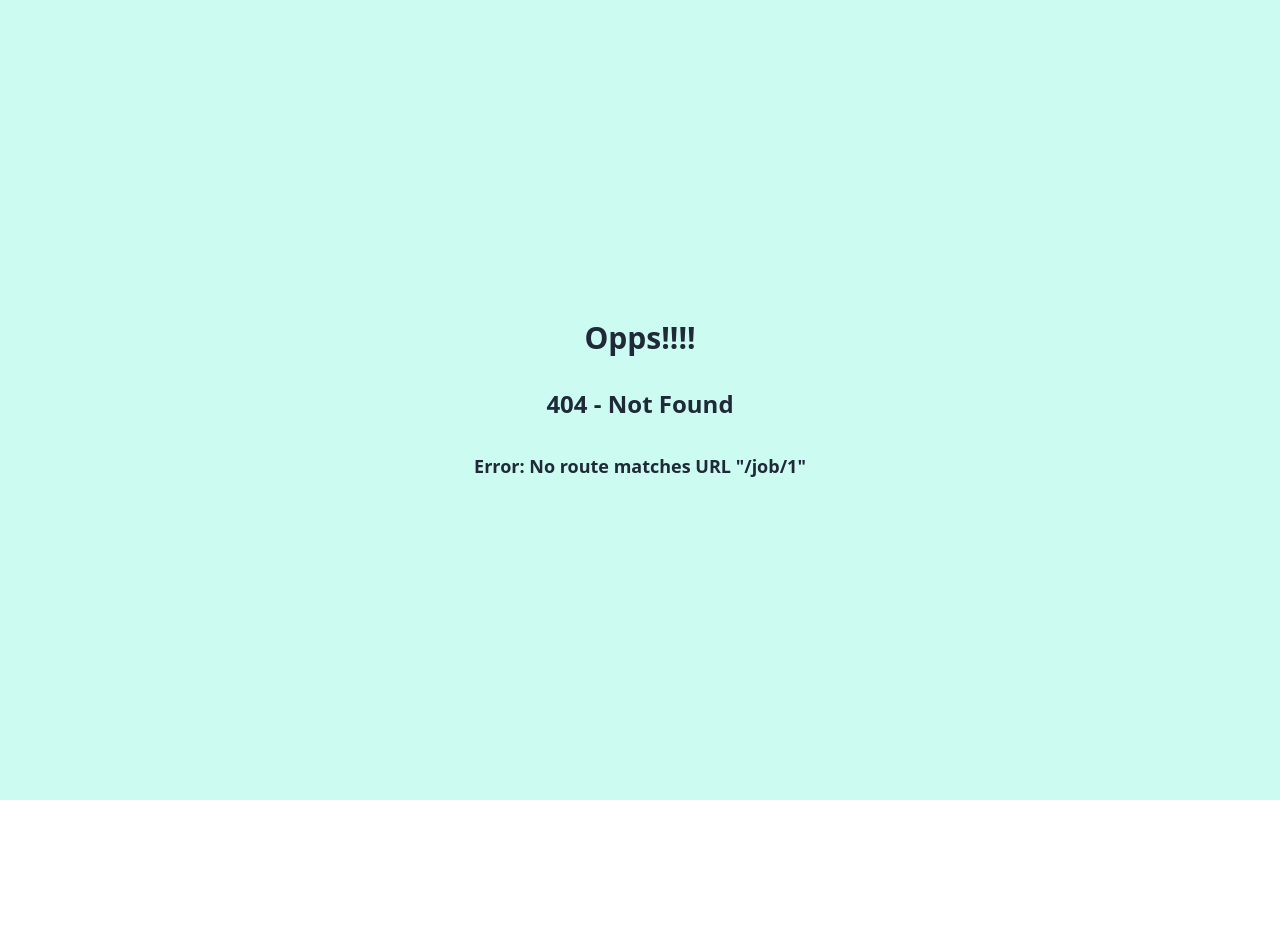
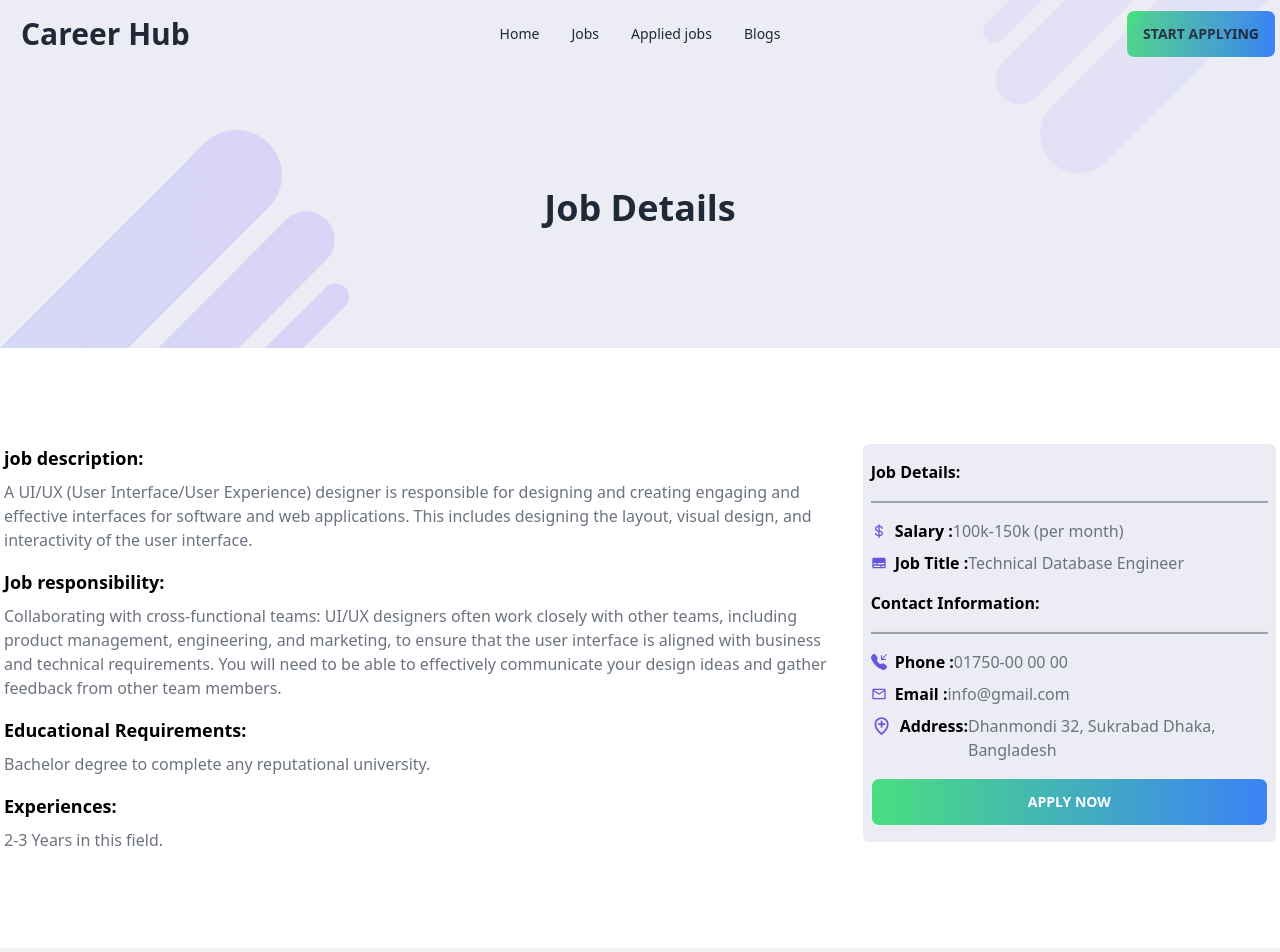
Before and after one commit to Sajib37/career-hub, a React (Vite) app: page /job/1 in a window 1280 px wide. Before the commit this address had no page. Shown: the top 952 px of the page. Before the commit the page ends 800 px from the top, so only its background shows below. Built offline with nearby package versions, Linux system fonts and the light colour scheme.

Commit message:
Job details page done..

```diff
--- a/src/components/ErrorPage/ErrorPage.jsx
+++ b/src/components/ErrorPage/ErrorPage.jsx
@@ -1,4 +1,4 @@
-import { useRouteError } from "react-router-dom";
+import { Link, useRouteError } from "react-router-dom";
 
 const ErrorPage = () => {
     const error = useRouteError();
@@ -7,7 +7,8 @@ const ErrorPage = () => {
         <div className="h-[100vh] bg-teal-100 flex flex-col items-center justify-center space-y-8">
             <h1 className="text-3xl font-bold">Opps!!!!</h1>
             <p className="text-2xl font-semibold">{error.status} - <span>{error.statusText}</span></p>
-            <p className="text-lg font-semibold">{ error.data}</p>
+            <p className="text-lg font-semibold">{error.data}</p>
+            <Link to='./'><button class="btn btn-warning mt-8">Back to Home</button></Link>
         </div>
     );
 };
--- a/src/components/FeaturedJob/FeaturedJob.jsx
+++ b/src/components/FeaturedJob/FeaturedJob.jsx
@@ -1,5 +1,6 @@
 import { BiLocationPlus } from "react-icons/bi";
 import { BiDollarCircle } from "react-icons/bi";
+import { Link } from "react-router-dom";
 const Job = ({ job }) => {
     const {
         logo,
@@ -8,7 +9,7 @@ const Job = ({ job }) => {
         remote_or_onsite,
         job_type,
         location,
-        salary,
+        salary,id
     } = job;
     return (
         <div className="card card-compact bg-base-100 shadow-lg border-2 rounded-none pt-4">
@@ -36,9 +37,11 @@ const Job = ({ job }) => {
                         <p>Salary: {salary}</p>
                     </div>
                 </div>
-                <button type="button" class="mt-3 bg-gradient-to-r from-[#8C9CFE] to-[#9774FF] w-28 p-3 rounded-xl text-white font-medium">
-                    View details
-                </button>
+                <Link to={`/job/${id}`}>
+                    <button type="button" className="mt-3 bg-gradient-to-r from-[#8C9CFE] to-[#9774FF] w-28 p-3 rounded-xl text-white font-medium">
+                        View details
+                    </button>
+                </Link>
             </div>
         </div>
     );
--- a/src/components/Header/Navbar.jsx
+++ b/src/components/Header/Navbar.jsx
@@ -18,7 +18,7 @@ const Navbar = () => {
         </>
     );
     return (
-        <div className="bg-[#ececf4]">
+        <div className="bg-[#ececf4] z-30">
             <div className="navbar max-w-screen-xl mx-auto px-1">
                 <div className="navbar-start ">
                     <div className="dropdown">
--- /dev/null
+++ b/src/components/JobDetails/JobDetails.jsx
@@ -0,0 +1,72 @@
+import { useLoaderData, useParams } from "react-router-dom";
+import bg_1 from "../../assets/images/bg1.png";
+import bg_2 from "../../assets/images/bg2.png";
+import { BiDollar,BiLocationPlus } from "react-icons/bi";
+import { MdSubtitles,MdOutlineEmail } from "react-icons/md";
+import { BsFillTelephoneInboundFill } from "react-icons/bs";
+const JobDetails = () => {
+    const jobs = useLoaderData([]);
+    const { id } = useParams();
+    const job = jobs.find((job) => job.id == id);
+    const {
+        job_title,
+        salary,
+        job_description,
+        job_responsibility,
+        educational_requirements,
+        experiences,
+        contact_information,
+    } = job;
+    const { phone, email, address } = contact_information;
+    return (
+        <div>
+            <div className="h-[35vh] w-full bg-[#ececf4] flex justify-center items-center relative">
+                <img className="max-w-[400px] absolute bottom-0 left-0" src={bg_1}></img>
+                <h1 className="text-4xl font-bold">Job Details</h1>
+                <img className="absolute -top-20 right-0" src={bg_2}></img>
+            </div>
+            <div className="max-w-screen-xl mx-auto my-24 grid grid-cols-2 lg:grid-cols-3 gap-4 px-1 text-gray-500">
+                <div className="col-span-2 ">
+                    <div className="">
+                        <p className="font-bold text-lg mb-2 text-black">job description: </p>
+                        <p>{job_description}</p>
+                    </div>
+                    <div>
+                        <p className="font-bold text-lg mb-2 mt-4 text-black">Job responsibility: </p>
+                        <p>{job_responsibility}</p>
+                    </div>
+
+                    <div>
+                        <p className="font-bold text-lg mb-2 mt-4 text-black">Educational Requirements:</p>
+                        <p>{ educational_requirements}</p>
+                    </div>
+                    <div>
+                        <p className="font-bold text-lg mb-2 mt-4 text-black">Experiences:</p>
+                        <p>{ experiences}</p>
+                    </div>
+                </div>
+                <div className=" col-span-2 lg:col-span-1 ">
+                    <div className="bg-[#ececf4] rounded-md py-4  px-2">
+                        <h1 className="font-bold text-base text-black mb-4">Job Details:</h1>
+                        <hr className="py-[1px] bg-gray-400"></hr>
+                        <div className="my-4 space-y-2">
+                            <p className="flex items-center "><BiDollar className="text-[#6856dc] font-bold mr-2"></BiDollar> <span className="font-semibold text-black">Salary :</span>{ salary} (per month)</p>
+                            <p className="flex items-center "><MdSubtitles className="text-[#6856dc] font-bold mr-2"></MdSubtitles> <span className="font-semibold text-black">Job Title :</span>{ job_title}</p>
+                        </div>
+                        {/* contact information */}
+                        <h1 className="font-bold text-base text-black mb-4">Contact Information:</h1>
+                        <hr className="py-[1px] bg-gray-400"></hr>
+                        <div className="my-4 space-y-2">
+                            <p className="flex items-center "><BsFillTelephoneInboundFill className="text-[#6856dc] font-bold mr-2"></BsFillTelephoneInboundFill> <span className="font-semibold text-black">Phone :</span>{ phone}</p>
+                            <p className="flex items-center "><MdOutlineEmail className="text-[#6856dc] font-bold mr-2"></MdOutlineEmail> <span className="font-semibold text-black">Email :</span>{ email}</p>
+                            <p className="flex  "><BiLocationPlus className="text-[#6856dc] font-bold mr-2 text-2xl"></BiLocationPlus> <span className="font-semibold text-black">Address: </span> { address}</p>
+                        </div>
+                        <button className="w-full text-white btn bg-gradient-to-r from-green-400 to-blue-500 hover:from-pink-500 hover:to-yellow-500">Apply Now</button>
+                    </div>
+                </div>
+            </div>
+        </div>
+    );
+};
+
+export default JobDetails;
--- a/src/main.jsx
+++ b/src/main.jsx
@@ -11,6 +11,7 @@ import Home from './components/Home/Home';
 import Jobs from './components/Jobs/Jobs';
 import Applied from './components/Applied/Applied';
 import Blogs from './components/Blogs/Blogs';
+import JobDetails from './components/JobDetails/JobDetails';
 
 const router = createBrowserRouter([
   {
@@ -33,6 +34,11 @@ const router = createBrowserRouter([
       {
         path: "/blogs",
         element: <Blogs></Blogs>
+      },
+      {
+        path: "/job/:id",
+        element: <JobDetails></JobDetails>,
+        loader: ()=>fetch('../public/data/jobs.json')
       }
     ]
 
```
